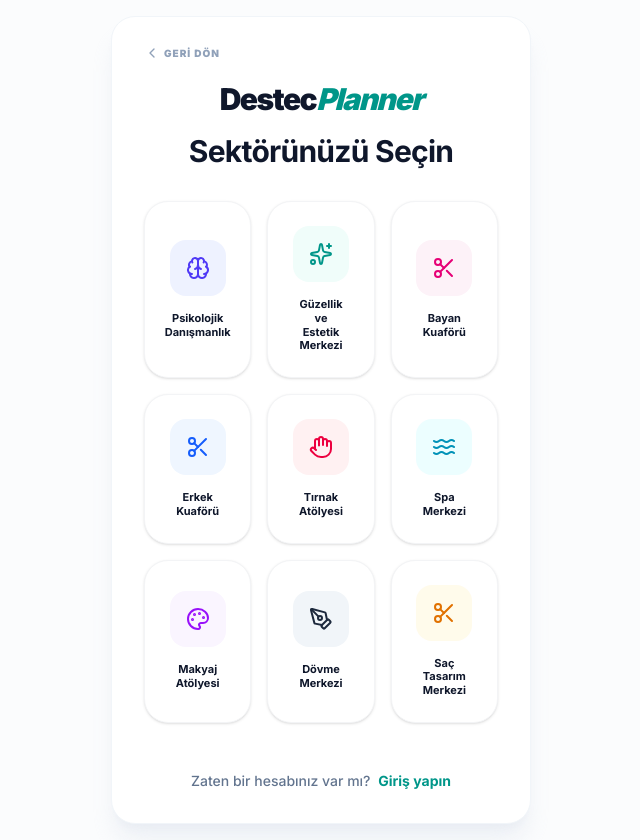
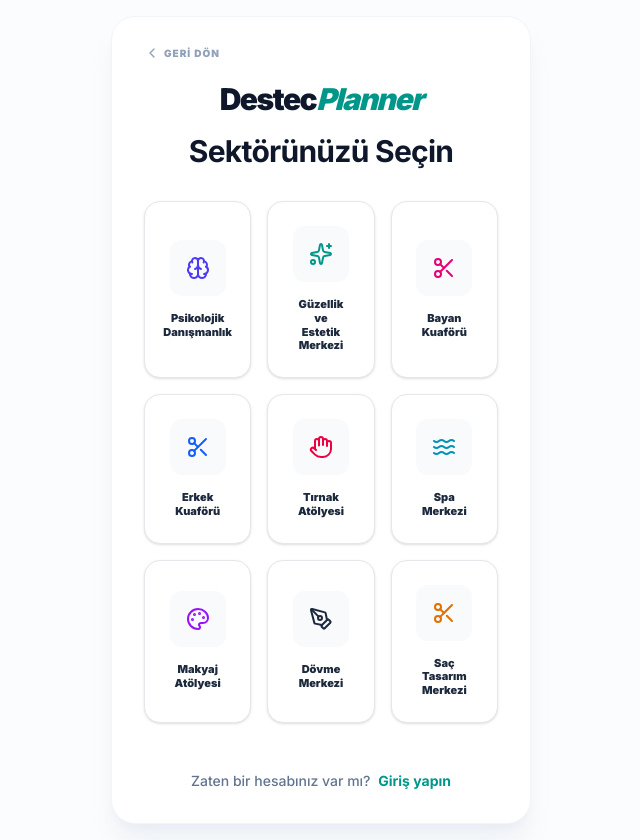
Before and after one commit to destecplanner/DestecPlanner1, a Next.js app in the folder frontend/: page /auth/register/sector in a window 1280 px wide. Shown: the whole page, without its empty margins (319-959 px from the left). Built offline with nearby package versions, Linux system fonts and the light colour scheme; no server answers.

Commit message:
style: perfect the sector selection grid styling per requirements

```diff
--- a/frontend/src/app/auth/register/sector/page.tsx
+++ b/frontend/src/app/auth/register/sector/page.tsx
@@ -58,12 +58,12 @@ export default function SectorSelectionPage() {
           <Link
             key={sector.id}
             href={`/auth/register?role=owner&sector=${sector.id}`}
-            className="flex flex-col items-center justify-center p-6 bg-white border border-gray-100 rounded-3xl shadow-sm hover:shadow-md hover:scale-[1.05] transition-all duration-300 gap-4 group"
+            className="flex flex-col items-center justify-center p-6 bg-white border border-gray-200 rounded-2xl shadow-sm hover:shadow-md hover:scale-[1.05] transition-all duration-300 gap-4 group"
           >
-            <div className={`w-14 h-14 ${sector.bg} rounded-2xl flex items-center justify-center group-hover:scale-110 transition-transform duration-300`}>
+            <div className="w-14 h-14 bg-slate-50 rounded-xl flex items-center justify-center group-hover:bg-slate-100 transition-colors duration-300">
               {sector.icon}
             </div>
-            <span className="text-[11px] font-bold text-slate-900 text-center leading-tight px-1">
+            <span className="text-[11px] font-black text-slate-800 text-center leading-tight px-1 group-hover:text-teal-600 transition-colors">
               {sector.title}
             </span>
           </Link>
```
